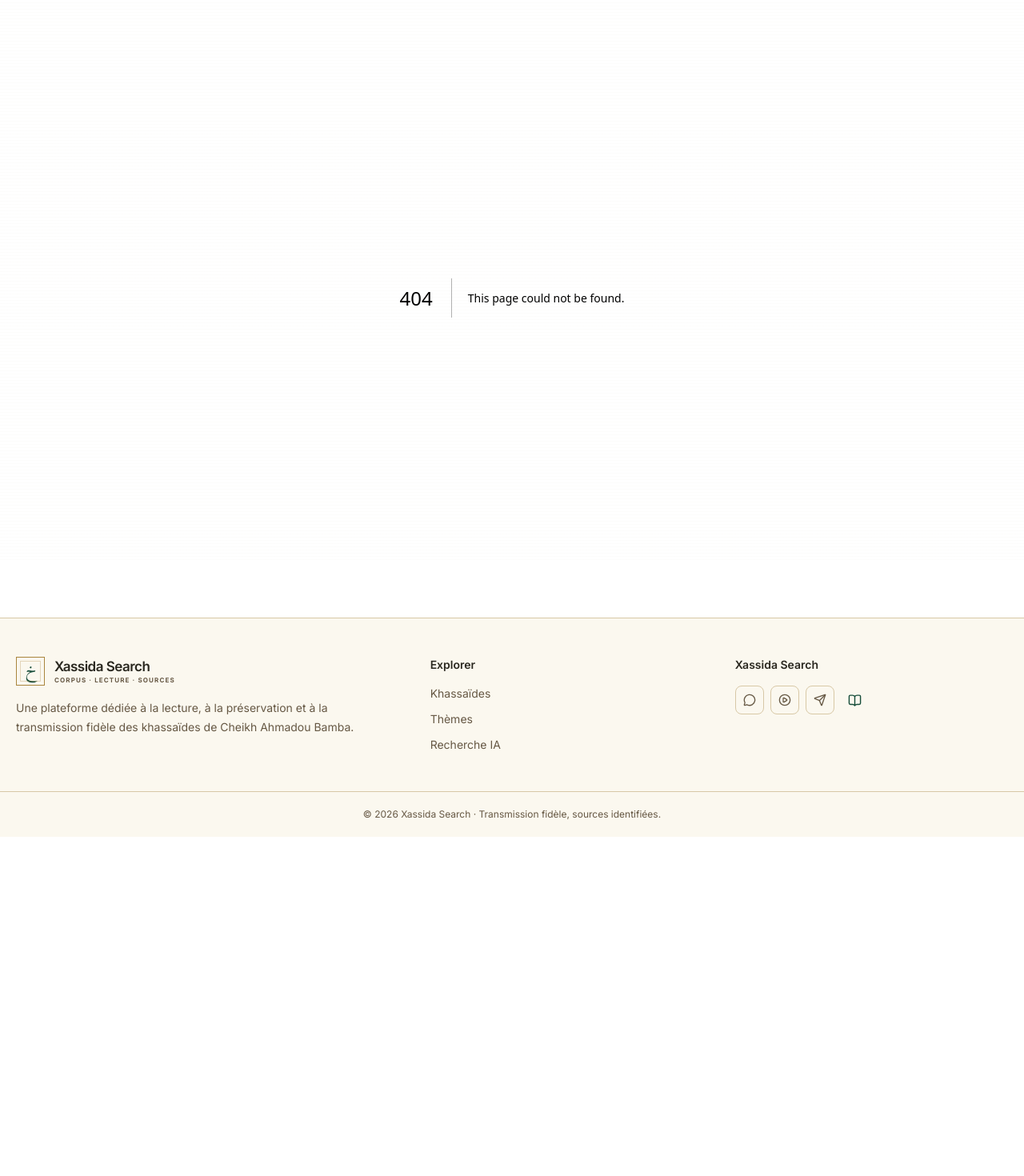
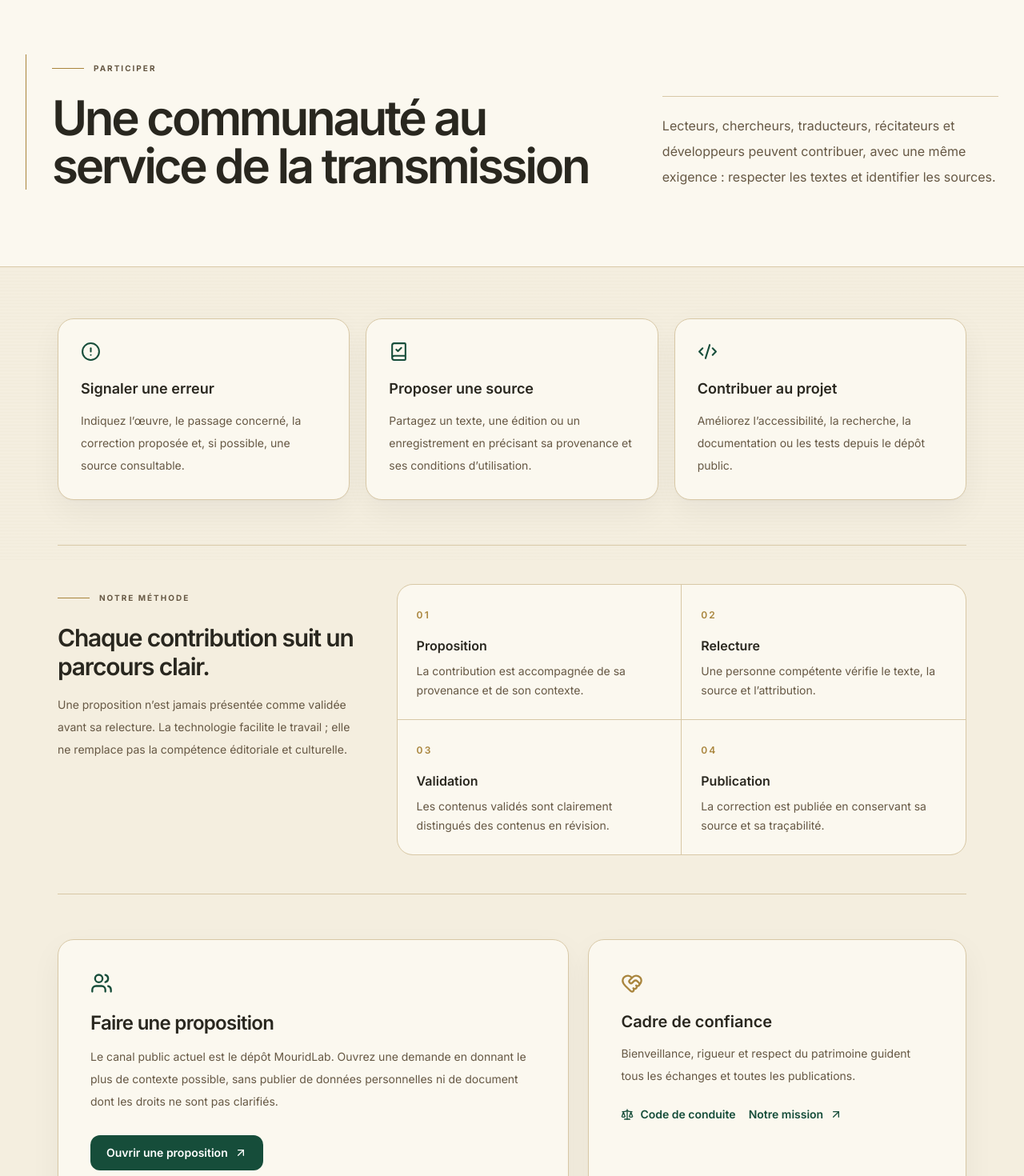
Before and after one commit to MouridLab/xassida-search, a Next.js app: page /communaute in a window 1280 px wide. Before the commit this address had no page. Shown: the part 100-1570 px from the top of the page at 80% size. Before the commit the page ends 1146 px from the top, so only its background shows below. Built offline with nearby package versions, Linux system fonts and the light colour scheme.

Commit message:
feat(community): add contribution hub (#10)
* feat(ai-search): redesign corpus assistant interface

* feat(community): add contribution hub

```diff
--- /dev/null
+++ b/app/communaute/page.tsx
@@ -0,0 +1,133 @@
+import Link from "next/link";
+import {
+  ArrowUpRight,
+  BookCheck,
+  CircleAlert,
+  Code2,
+  HeartHandshake,
+  Scale,
+  Users,
+} from "lucide-react";
+import { PageHero } from "@/components/site/PageHero";
+import { Card } from "@/components/ui/Card";
+
+export const metadata = {
+  title: "Communauté",
+  description: "Participer à la transmission et à l’amélioration de Xassida Search.",
+};
+
+const contributions = [
+  {
+    icon: CircleAlert,
+    title: "Signaler une erreur",
+    text: "Indiquez l’œuvre, le passage concerné, la correction proposée et, si possible, une source consultable.",
+  },
+  {
+    icon: BookCheck,
+    title: "Proposer une source",
+    text: "Partagez un texte, une édition ou un enregistrement en précisant sa provenance et ses conditions d’utilisation.",
+  },
+  {
+    icon: Code2,
+    title: "Contribuer au projet",
+    text: "Améliorez l’accessibilité, la recherche, la documentation ou les tests depuis le dépôt public.",
+  },
+] as const;
+
+const steps = [
+  ["01", "Proposition", "La contribution est accompagnée de sa provenance et de son contexte."],
+  ["02", "Relecture", "Une personne compétente vérifie le texte, la source et l’attribution."],
+  ["03", "Validation", "Les contenus validés sont clairement distingués des contenus en révision."],
+  ["04", "Publication", "La correction est publiée en conservant sa source et sa traçabilité."],
+] as const;
+
+export default function CommunityPage() {
+  return (
+    <main>
+      <PageHero
+        eyebrow="Participer"
+        title="Une communauté au service de la transmission"
+        description="Lecteurs, chercheurs, traducteurs, récitateurs et développeurs peuvent contribuer, avec une même exigence : respecter les textes et identifier les sources."
+      />
+
+      <section className="mx-auto max-w-[1200px] px-5 py-16 lg:px-8">
+        <div className="grid gap-5 md:grid-cols-3">
+          {contributions.map(({ icon: Icon, title, text }) => (
+            <Card key={title} className="p-7">
+              <Icon className="text-brand" size={25} />
+              <h2 className="mt-5 text-lg font-semibold text-ink">{title}</h2>
+              <p className="mt-3 text-sm leading-7 text-muted">{text}</p>
+            </Card>
+          ))}
+        </div>
+
+        <div className="mt-14 grid gap-10 border-y border-line py-12 lg:grid-cols-[.7fr_1.3fr]">
+          <div>
+            <span className="folio-label">Notre méthode</span>
+            <h2 className="mt-6 text-3xl font-semibold tracking-[-.04em] text-ink">
+              Chaque contribution suit un parcours clair.
+            </h2>
+            <p className="mt-4 text-sm leading-7 text-muted">
+              Une proposition n’est jamais présentée comme validée avant sa relecture. La
+              technologie facilite le travail ; elle ne remplace pas la compétence éditoriale et
+              culturelle.
+            </p>
+          </div>
+          <ol className="grid gap-px overflow-hidden rounded-2xl border border-line bg-line sm:grid-cols-2">
+            {steps.map(([number, title, text]) => (
+              <li key={number} className="bg-surface p-6">
+                <span className="text-xs font-semibold tracking-[.18em] text-gold">{number}</span>
+                <h3 className="mt-4 font-semibold text-ink">{title}</h3>
+                <p className="mt-2 text-sm leading-6 text-muted">{text}</p>
+              </li>
+            ))}
+          </ol>
+        </div>
+
+        <div className="mt-14 grid gap-6 lg:grid-cols-[1.15fr_.85fr]">
+          <Card className="p-8 sm:p-10">
+            <Users className="text-brand" size={28} />
+            <h2 className="mt-5 text-2xl font-semibold tracking-[-.03em] text-ink">
+              Faire une proposition
+            </h2>
+            <p className="mt-3 max-w-2xl text-sm leading-7 text-muted">
+              Le canal public actuel est le dépôt MouridLab. Ouvrez une demande en donnant le plus
+              de contexte possible, sans publier de données personnelles ni de document dont les
+              droits ne sont pas clarifiés.
+            </p>
+            <a
+              href="https://github.com/MouridLab/xassida-search/issues/new"
+              target="_blank"
+              rel="noreferrer"
+              className="mt-7 inline-flex items-center gap-2 rounded-xl bg-brand px-5 py-3 text-sm font-semibold text-white transition hover:bg-brand-hover"
+            >
+              Ouvrir une proposition <ArrowUpRight size={16} />
+            </a>
+          </Card>
+
+          <Card className="p-8 sm:p-10">
+            <HeartHandshake className="text-gold" size={28} />
+            <h2 className="mt-5 text-xl font-semibold text-ink">Cadre de confiance</h2>
+            <p className="mt-3 text-sm leading-7 text-muted">
+              Bienveillance, rigueur et respect du patrimoine guident tous les échanges et toutes
+              les publications.
+            </p>
+            <div className="mt-6 flex flex-wrap gap-4 text-sm font-semibold text-brand">
+              <a
+                href="https://github.com/MouridLab/xassida-search/blob/main/CODE_OF_CONDUCT.md"
+                target="_blank"
+                rel="noreferrer"
+                className="inline-flex items-center gap-2"
+              >
+                <Scale size={16} /> Code de conduite
+              </a>
+              <Link href="/a-propos" className="inline-flex items-center gap-2">
+                Notre mission <ArrowUpRight size={16} />
+              </Link>
+            </div>
+          </Card>
+        </div>
+      </section>
+    </main>
+  );
+}
--- a/components/site/SiteFooter.tsx
+++ b/components/site/SiteFooter.tsx
@@ -1,5 +1,5 @@
 import Link from "next/link";
-import { BookOpen, CirclePlay, MessageCircle, Send } from "lucide-react";
+import { BookOpen, Code2, MessageCircle } from "lucide-react";
 import { Logo } from "./Logo";
 export function SiteFooter() {
   return (
@@ -23,26 +23,21 @@ export function SiteFooter() {
         <div>
           <h3 className="text-sm font-semibold text-ink">Xassida Search</h3>
           <nav className="mt-4 flex gap-2">
-            <a
+            <Link
               className="grid size-9 place-items-center rounded-lg border border-line text-muted"
-              href="#"
+              href="/communaute"
               aria-label="Communauté"
             >
               <MessageCircle size={16} />
-            </a>
+            </Link>
             <a
               className="grid size-9 place-items-center rounded-lg border border-line text-muted"
-              href="#"
-              aria-label="Vidéos"
+              href="https://github.com/MouridLab/xassida-search"
+              target="_blank"
+              rel="noreferrer"
+              aria-label="Code source sur GitHub"
             >
-              <CirclePlay size={16} />
-            </a>
-            <a
-              className="grid size-9 place-items-center rounded-lg border border-line text-muted"
-              href="#"
-              aria-label="Telegram"
-            >
-              <Send size={16} />
+              <Code2 size={16} />
             </a>
             <span className="grid size-9 place-items-center text-brand">
               <BookOpen size={17} />
--- a/components/site/SiteHeader.tsx
+++ b/components/site/SiteHeader.tsx
@@ -2,7 +2,17 @@
 import { useEffect, useState } from "react";
 import Link from "next/link";
 import { usePathname } from "next/navigation";
-import { BookOpen, CircleUserRound, Library, Menu, Moon, Search, Sun, X } from "lucide-react";
+import {
+  BookOpen,
+  CircleUserRound,
+  Library,
+  Menu,
+  Moon,
+  Search,
+  Sun,
+  Users,
+  X,
+} from "lucide-react";
 import { Logo } from "./Logo";
 import { cn } from "@/lib/utils";
 
@@ -11,6 +21,7 @@ const links = [
   ["Œuvres", "/khassidas", Library],
   ["Bibliothèque", "/bibliotheque", BookOpen],
   ["Questionner", "/recherche-ia", Search],
+  ["Communauté", "/communaute", Users],
 ] as const;
 
 export function SiteHeader() {
```
